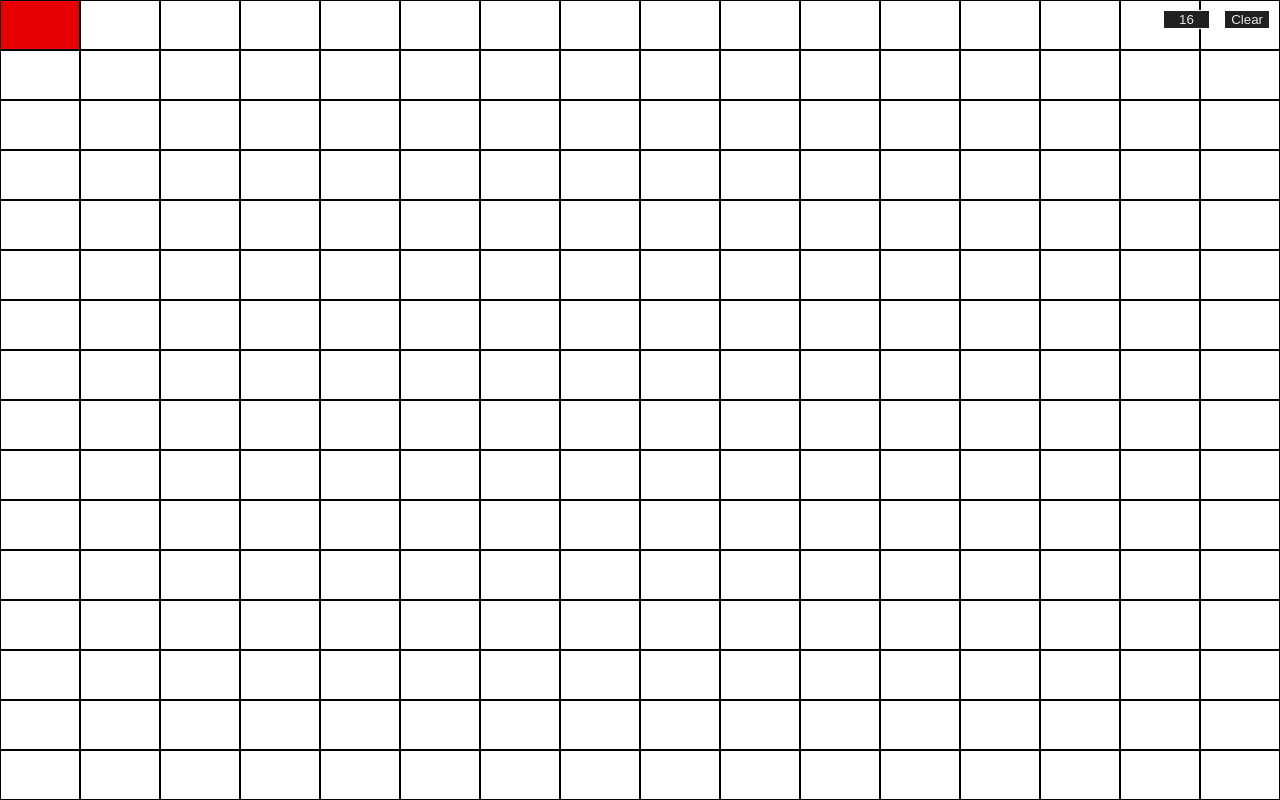
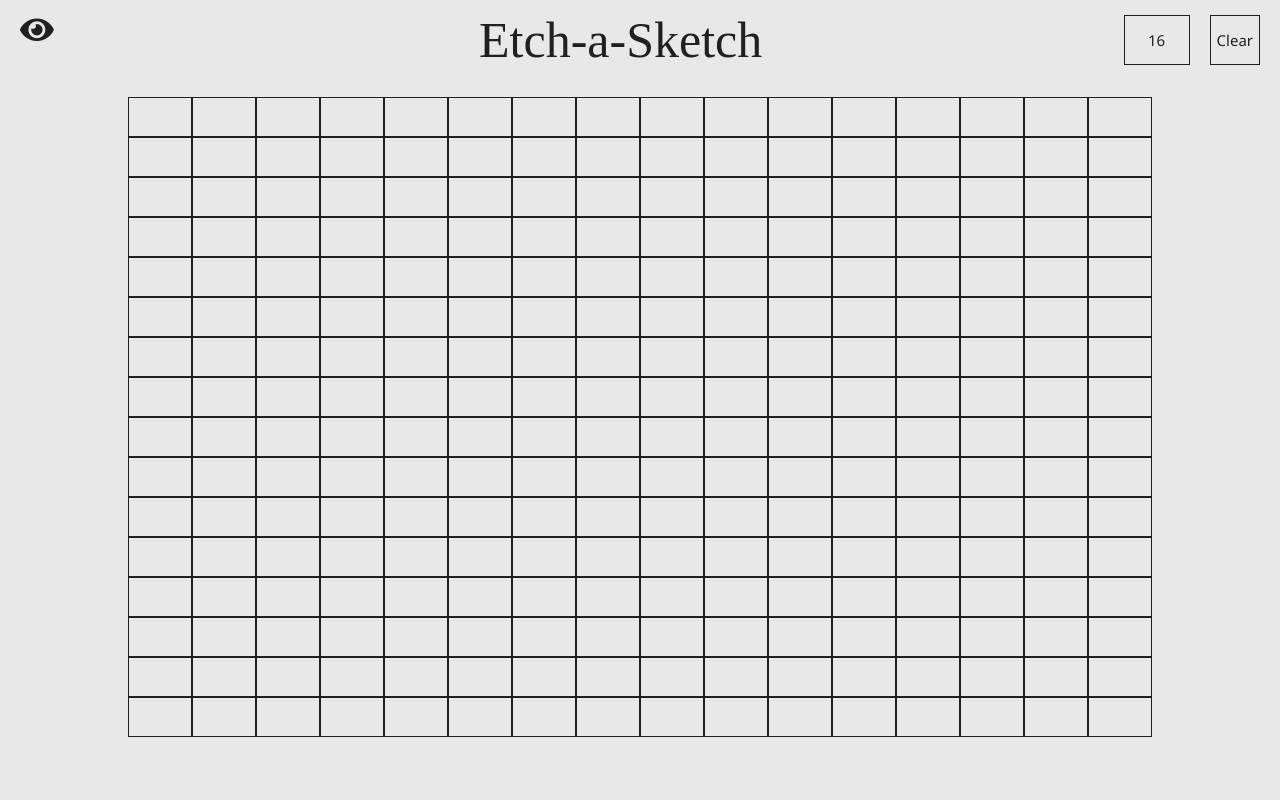
Before and after one commit to alex-sir/etch-a-sketch, a plain HTML site: page index.html in a window 1280 px wide. Drawn offline with Linux system fonts and the light colour scheme.

Commit message:
Add nav, night mode, colors, title

```diff
--- a/index.html
+++ b/index.html
@@ -1,19 +1,31 @@
 <!DOCTYPE html>
 <html lang="en">
+
 <head>
   <meta charset="UTF-8">
   <meta name="viewport" content="width=device-width, initial-scale=1.0">
   <meta http-equiv="X-UA-Compatible" content="ie=edge">
   <title>Etch-a-Sketch</title>
+  <link rel="stylesheet" href="https://use.fontawesome.com/releases/v5.8.1/css/all.css"
+    integrity="sha384-50oBUHEmvpQ+1lW4y57PTFmhCaXp0ML5d60M1M7uH2+nqUivzIebhndOJK28anvf" crossorigin="anonymous">
   <link rel="stylesheet" type="text/css" href="./reset.css">
   <link rel="stylesheet" type="text/css" href="./style.css">
 </head>
-<body>
-    <div class="container">
-      <button class="clear" type="button">Clear</button>
-      <input type="number" name="squares" value="16" min="1" max="100">
-    </div>
+
+<body class="lm-body">
+  <header>
+    <nav class="t-nav">
+      <i class="fas fa-eye lm-icon"></i>
+      <h1 class="lm-icon">Etch-a-Sketch</h1>
+      <input class="lm-btn" type="number" name="squares" value="16" min="1" max="50">
+      <button class="clear lm-btn" type="button">Clear</button>
+    </nav>
+  </header>
+  <main>
+    <div class="container"></div>
+  </main>
   <!-- Scripts -->
   <script src="./main.js"></script>
 </body>
+
 </html>
--- a/main.js
+++ b/main.js
@@ -1,6 +1,8 @@
 const container = document.querySelector(".container");
 const clearButton = document.querySelector(".clear");
 const numOfSquares = document.querySelector('input[name="squares"]');
+const darkModeEye = document.querySelector(".fa-eye");
+const h1 = document.querySelector("h1");
 
 function updateGrid() {
     numOfSquares.addEventListener("keydown", event => {
@@ -14,21 +16,26 @@ function updateGrid() {
 
 function resetGrid() {
     container.innerHTML = "";
-    container.appendChild(clearButton);
-    container.appendChild(numOfSquares);
 }
 
 function makeGrid() {
-    if (numOfSquares.value > 100) {
-        numOfSquares.value = 100;
-    } else if (numOfSquares.value < 1) {
+    if (numOfSquares.value > +numOfSquares.getAttribute("max")) {
+        numOfSquares.value = 50;
+    } else if (numOfSquares.value < +numOfSquares.getAttribute("min")) {
         numOfSquares.value = 1;
     }
-    container.setAttribute("style", `grid-template: repeat(${numOfSquares.value}, 1fr) / repeat(${numOfSquares.value}, 1fr)`);
+    container.setAttribute("style",
+        `grid-template: repeat(${numOfSquares.value}, 1fr) / repeat(${numOfSquares.value}, 1fr)`);
     for (let x = 1; x <= numOfSquares.value; x++) {
         for (let y = 1; y <= numOfSquares.value; y++) {
             container.appendChild(document.createElement("div"));
-            container.lastChild.setAttribute("style", `grid-area: ${x} / ${y} / span 1 / span 1`);
+            if (h1.classList[0] === "lm-icon") {
+                container.lastChild.classList.add("lm-grid");
+            } else {
+                container.lastChild.classList.add("dm-grid");
+            }
+            container.lastChild.setAttribute("style",
+                `grid-area: ${x} / ${y} / span 1 / span 1`);
         }
     }
 }
@@ -36,7 +43,7 @@ function makeGrid() {
 function clear(divs) {
     clearButton.addEventListener("click", () => {
         divs.forEach((div) => {
-            div.classList.remove("fill");
+            div.style.removeProperty("background-color");
         });
     });
 }
@@ -47,22 +54,44 @@ function fillSquares(autoClear) {
 
     divs.forEach((div) => {
         div.addEventListener("mouseover", function () {
-            this.classList.add("fill");
+            this.setAttribute("style",
+                `background-color: rgb(${Math.floor(Math.random() * 256)},
+                ${Math.floor(Math.random() * 256)},
+                ${Math.floor(Math.random() * 256)})`);
         });
     });
-
     if (autoClear === 1) {
         divs.forEach((div) => {
-            div.classList.remove("fill");
+            div.style.removeProperty("background-color");
         });
     }
     clear(divs);
+}
+
+function darkMode() {
+    darkModeEye.addEventListener("click", function () {
+        this.classList.toggle("lm-icon");
+        this.classList.toggle("dm-icon");
+        h1.classList.toggle("lm-icon");
+        h1.classList.toggle("dm-icon");
+        document.body.classList.toggle("lm-body");
+        document.body.classList.toggle("dm-body");
+        clearButton.classList.toggle("lm-btn");
+        clearButton.classList.toggle("dm-btn");
+        numOfSquares.classList.toggle("lm-btn");
+        numOfSquares.classList.toggle("dm-btn");
+        document.querySelectorAll(".container div").forEach(div => {
+            div.classList.toggle("lm-grid");
+            div.classList.toggle("dm-grid");
+        });
+    });
 }
 
 function main() {
     makeGrid();
     fillSquares(0);
     updateGrid();
+    darkMode();
 }
 
 window.onload = main();
--- a/style.css
+++ b/style.css
@@ -1,29 +1,50 @@
 * {
     box-sizing: border-box;
+    font-family: 'Segoe UI',
+        Tahoma,
+        Geneva,
+        Verdana,
+        sans-serif;
 }
 
-.container {
-    display: grid;
+body,
+html {
+    height: 100vh;
     width: 100vw;
-    height: 100vh;
 }
 
-.container div {
-    border: 1px solid black;
+body {
+    transition: background-color 0.2s ease-in-out;
 }
 
-.fill {
-    background-color: rgb(230, 0, 0);
+/* Nav */
+.t-nav {
+    display: flex;
+    flex-direction: row;
+    justify-content: center;
+}
+
+h1 {
+    font-size: 50px;
+    margin-left: auto;
+    margin-right: auto;
+    padding-left: 5vw;
+    margin-top: 15px;
 }
 
 .clear {
-    position: absolute;
-    right: 0;
-    top: 10px;
-    right: 10px;
-    border: 1px solid white;
-    background-color: rgba(32, 32, 32, 1);
-    color: rgba(232, 232, 232, 1);
+    margin-right: 20px;
+    margin-left: 20px;
+    margin-top: 15px;
+    font-size: 15px;
+    cursor: pointer;
+}
+
+.fa-eye {
+    margin-left: 20px;
+    margin-top: 15px;
+    font-size: 30px;
+    cursor: pointer;
 }
 
 button:focus,
@@ -32,14 +53,9 @@ input:focus {
 }
 
 input[name="squares"] {
-    position: absolute;
-    right: 0;
-    top: 10px;
-    right: 70px;
-    border: 1px solid white;
+    margin-top: 15px;
+    font-size: 15px;
     text-align: center;
-    background-color: rgba(32, 32, 32, 1);
-    color: rgba(232, 232, 232, 1);
 }
 
 input[type="number"]::-webkit-inner-spin-button,
@@ -49,3 +65,57 @@ input[type="number"]::-webkit-outer-spin-button {
     appearance: none;
     margin: 0;
 }
+
+/* Grid */
+.container div {
+    transition: background-color 0.1s ease-in-out;
+}
+
+.container {
+    display: grid;
+    width: 80vw;
+    height: 80vh;
+    margin: 4vh auto;
+}
+
+/* Dark mode */
+.dm-body {
+    background-color: rgb(32, 32, 32);
+}
+
+.dm-icon {
+    color: rgb(232, 232, 232);
+}
+
+.dm-btn {
+    border: thin solid rgb(232, 232, 232);
+    background-color: rgb(32, 32, 32);
+    color: rgb(232, 232, 232);
+}
+
+.dm-grid {
+    border: thin solid rgb(232, 232, 232);
+}
+
+.dm-grid {
+    border: thin solid rgb(232, 232, 232);
+}
+
+/* Light mode */
+.lm-body {
+    background-color: rgb(232, 232, 232);
+}
+
+.lm-icon {
+    color: rgb(32, 32, 32);
+}
+
+.lm-btn {
+    border: thin solid rgb(32, 32, 32);
+    background-color: rgb(232, 232, 232);
+    color: rgb(32, 32, 32);
+}
+
+.lm-grid {
+    border: thin solid rgb(32, 32, 32);
+}
```
Lines whose indentation alone changed are shown as unchanged.
